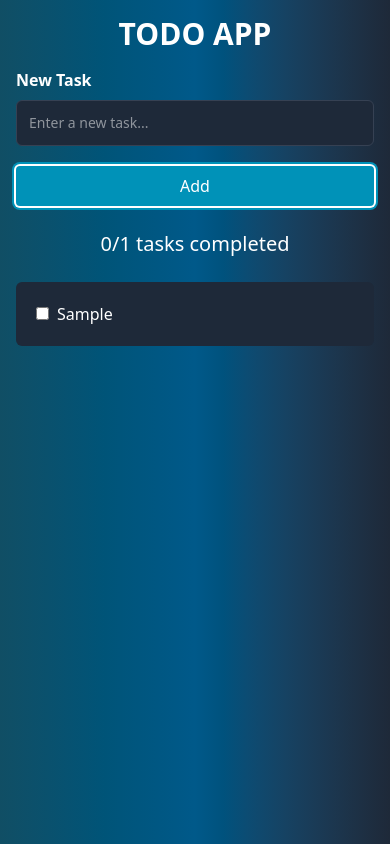
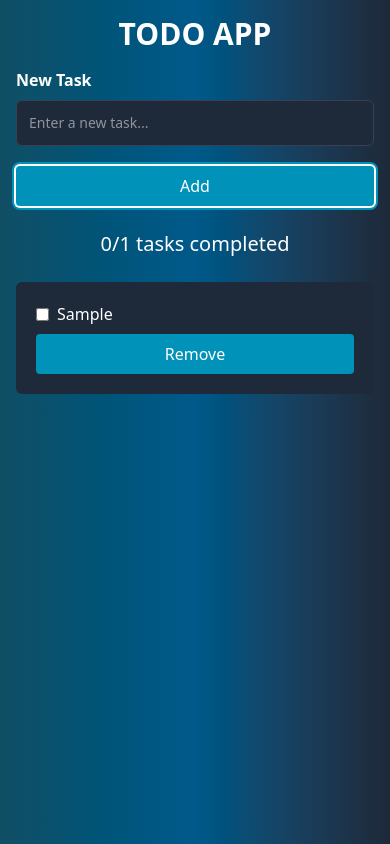
Before and after one commit to MmmarRTha/vue_todo_app, a Vue app: page / in a window 390 px wide. Both pictures are taken after typing "Sample" into the empty fields and a click on the button "Add". Built offline with nearby package versions, Linux system fonts and the light colour scheme.

Commit message:
- update: feature/list_rendering - enhance task item layout with flexbox for better responsiveness

```diff
--- a/src/components/TaskList.vue
+++ b/src/components/TaskList.vue
@@ -11,15 +11,15 @@ const emits = defineEmits<{
 </script>
 
 <template>
-    <article v-for="task in props.tasks" :key="task.id" class="bg-gray-800 text-white p-5 rounded-md mt-6">
-        <label>
-            <input
-            @input="emits('toggleDone', task.id)"
-            :checked="task.done"
-            type="checkbox"
-            class="mr-2"
-            >
-            <span :class="{'line-through text-gray-400': task.done}">{{ task.title }}</span>
+    <article v-for="task in props.tasks" :key="task.id"
+        class="bg-gray-800 text-white p-5 rounded-md mt-6 flex flex-col sm:flex-row sm:items-center sm:justify-between">
+        <label class="flex items-center">
+            <input @input="emits('toggleDone', task.id)" :checked="task.done" type="checkbox" class="mr-2">
+            <span :class="{ 'line-through text-gray-400': task.done }">{{ task.title }}</span>
         </label>
+        <button
+            class="bg-cyan-600 hover:bg-cyan-700 text-white text-base font-medium py-2 px-4 rounded-sm transition-colors duration-200 focus:outline-none focus:ring-2 focus:ring-cyan-600 focus:ring-offset-2 w-full mt-2 sm:mt-0 sm:w-auto">
+            Remove
+        </button>
     </article>
 </template>
```
